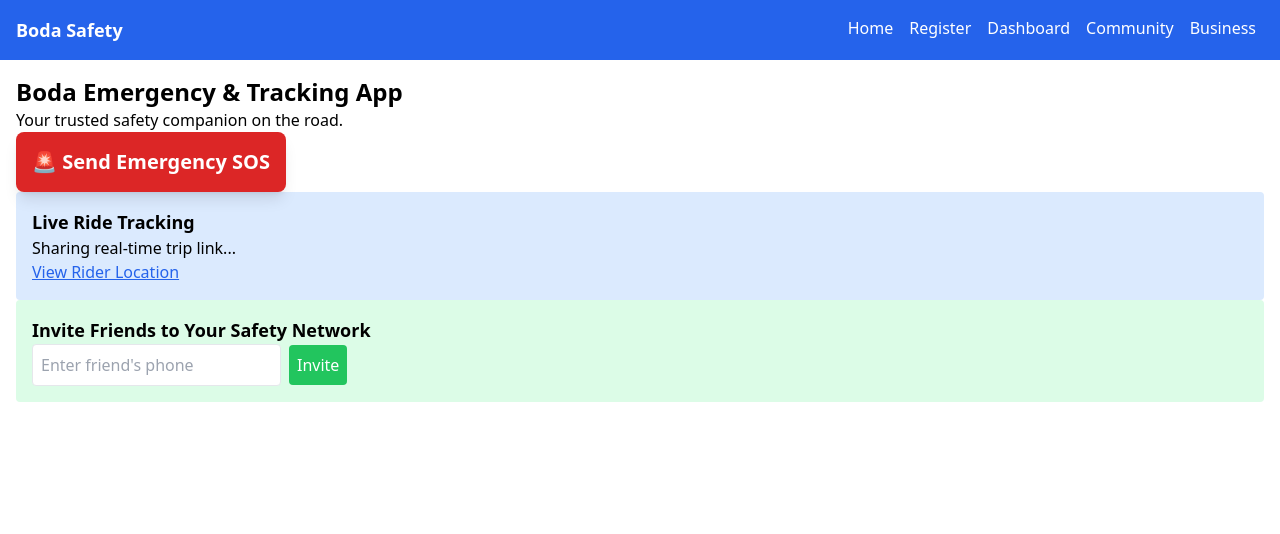
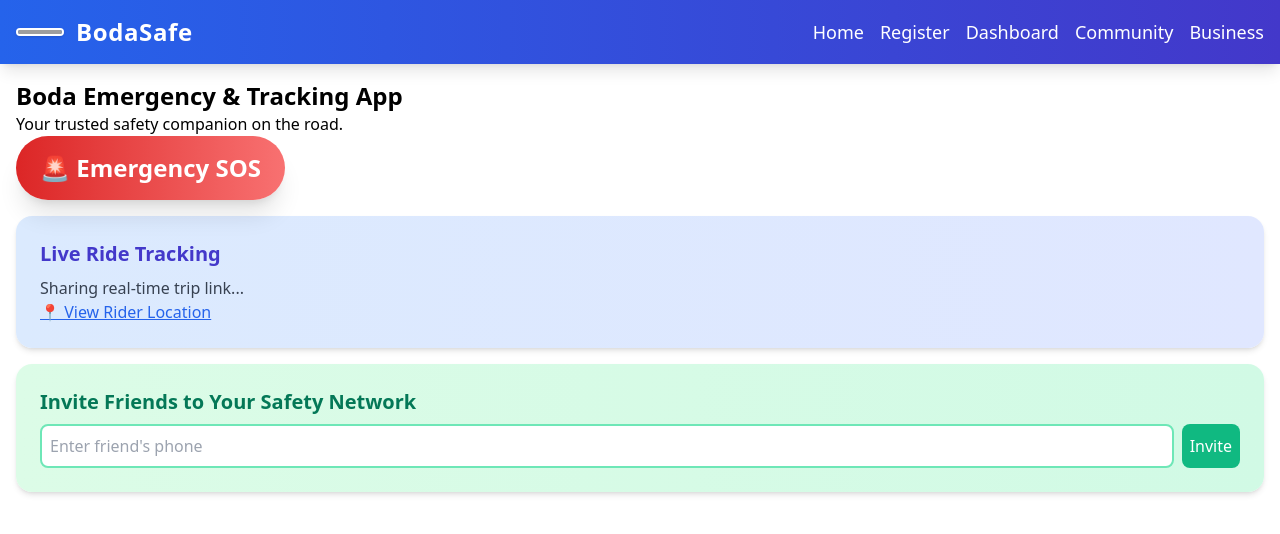
Before and after one commit to shonkojoseph/Recepee, a React (Vite) app in the folder boda-app/: page / in a window 1280 px wide. Shown: the top 534 px of the page. Built offline with nearby package versions, Linux system fonts and the light colour scheme; grey boxes are pictures that could not be loaded.

Commit message:
commiting changes on boda-app project

```diff
--- a/boda-app/package.json
+++ b/boda-app/package.json
@@ -8,6 +8,7 @@
     "preview": "vite preview"
   },
   "dependencies": {
+    "framer-motion": "^12.15.0",
     "react": "^18.2.0",
     "react-dom": "^18.2.0",
     "react-router-dom": "^6.30.1"
--- a/boda-app/src/App.jsx
+++ b/boda-app/src/App.jsx
@@ -5,6 +5,7 @@ import Register from './pages/Register';
 import Dashboard from './pages/Dashboard';
 import Community from './pages/Community';
 import Business from './pages/Business';
+
 
 export default function App() {
   return (
@@ -16,6 +17,8 @@ export default function App() {
         <Route path="/dashboard" element={<Dashboard />} />
         <Route path="/community" element={<Community />} />
         <Route path="/business" element={<Business />} />
+
+
       </Routes>
     </Router>
   );
--- a/boda-app/src/components/BodaCommunity.jsx
+++ b/boda-app/src/components/BodaCommunity.jsx
@@ -1,8 +1,39 @@
+// export default function BodaCommunity() {
+//   return (
+//     <div className="p-4 bg-yellow-100 rounded">
+//       <h2 className="font-bold text-lg">Boda Community Hub</h2>
+//       <p>View reports of unsafe zones and team up with other riders.</p>
+//     </div>
+//   );
+// }
+
+// export default function BodaCommunity() {
+//   return (
+//     <div className="p-6 bg-gradient-to-r from-yellow-100 to-orange-100 rounded-2xl shadow-md my-4">
+//       <h2 className="text-xl font-bold text-yellow-700 mb-2">Boda Community Hub</h2>
+//       <p className="text-gray-700">View and report unsafe zones, team up with riders for safer trips.</p>
+//     </div>
+//   );
+// }
 export default function BodaCommunity() {
   return (
-    <div className="p-4 bg-yellow-100 rounded">
-      <h2 className="font-bold text-lg">Boda Community Hub</h2>
-      <p>View reports of unsafe zones and team up with other riders.</p>
+    <div className="p-8 bg-gradient-to-tr from-yellow-50 via-orange-100 to-yellow-200 rounded-3xl shadow-xl my-8 flex flex-col md:flex-row items-center gap-8">
+      <img
+        src="https://images.unsplash.com/photo-1506744038136-46273834b3fb?auto=format&fit=facearea&w=400&q=80"
+        alt="Boda Community"
+        className="w-40 h-40 object-cover rounded-full border-4 border-yellow-300 shadow-lg"
+      />
+      <div>
+        <h2 className="text-2xl md:text-3xl font-extrabold text-yellow-700 mb-3 tracking-tight">
+          Boda Community Hub
+        </h2>
+        <p className="text-gray-700 text-lg mb-4">
+          View and report unsafe zones, team up with riders for safer trips.
+        </p>
+        <button className="px-6 py-2 bg-yellow-500 hover:bg-yellow-600 text-white font-semibold rounded-full shadow transition">
+          Join Community
+        </button>
+      </div>
     </div>
   );
 }
--- a/boda-app/src/components/BusinessBoost.jsx
+++ b/boda-app/src/components/BusinessBoost.jsx
@@ -1,8 +1,17 @@
+// export default function BusinessBoost() {
+//   return (
+//     <div className="p-4 bg-purple-100 rounded">
+//       <h2 className="font-bold text-lg">Business Boost</h2>
+//       <p>Share your digital business card and get customer reviews!</p>
+//     </div>
+//   );
+// }
+
 export default function BusinessBoost() {
   return (
-    <div className="p-4 bg-purple-100 rounded">
-      <h2 className="font-bold text-lg">Business Boost</h2>
-      <p>Share your digital business card and get customer reviews!</p>
+    <div className="p-6 bg-gradient-to-r from-purple-100 to-pink-100 rounded-2xl shadow-md my-4">
+      <h2 className="text-xl font-bold text-purple-700 mb-2">Business Boost</h2>
+      <p className="text-gray-700">Share digital business cards and build trust with customer reviews!</p>
     </div>
   );
 }
--- a/boda-app/src/components/EmergencyButton.jsx
+++ b/boda-app/src/components/EmergencyButton.jsx
@@ -1,3 +1,18 @@
+// export default function EmergencyButton() {
+//   const sendSOS = () => {
+//     alert("🚨 Emergency alert sent! Location: https://maps.google.com/?q=1.2921,36.8219");
+//   };
+
+//   return (
+//     <button
+//       onClick={sendSOS}
+//       className="bg-red-600 text-white p-4 rounded-lg text-xl font-bold shadow-lg"
+//     >
+//       🚨 Send Emergency SOS
+//     </button>
+//   );
+// }
+
 export default function EmergencyButton() {
   const sendSOS = () => {
     alert("🚨 Emergency alert sent! Location: https://maps.google.com/?q=1.2921,36.8219");
@@ -6,9 +21,9 @@ export default function EmergencyButton() {
   return (
     <button
       onClick={sendSOS}
-      className="bg-red-600 text-white p-4 rounded-lg text-xl font-bold shadow-lg"
+      className="bg-gradient-to-r from-red-600 to-red-400 hover:from-red-700 hover:to-red-500 text-white py-4 px-6 rounded-full text-2xl font-extrabold shadow-xl transition-transform hover:scale-105"
     >
-      🚨 Send Emergency SOS
+      🚨 Emergency SOS
     </button>
   );
 }
--- a/boda-app/src/components/Navbar.jsx
+++ b/boda-app/src/components/Navbar.jsx
@@ -1,16 +1,57 @@
+// import { Link } from 'react-router-dom';
+
+// export default function Navbar() {
+//   console.log('Navbar component rendered');
+//   return (
+//     <nav className="bg-blue-600 p-4 text-white flex justify-between">
+//       <h1 className="font-bold text-lg">Boda Safety</h1>
+//       <div>
+//         <Link to="/" className="px-2" onClick={() => console.log('Home link clicked')}>Home</Link>
+//         <Link to="/register" className="px-2" onClick={() => console.log('Register link clicked')}>Register</Link>
+//         <Link to="/dashboard" className="px-2" onClick={() => console.log('Dashboard link clicked')}>Dashboard</Link>
+//         <Link to="/community" className="px-2" onClick={() => console.log('Community link clicked')}>Community</Link>
+//         <Link to="/business" className="px-2" onClick={() => console.log('Business link clicked')}>Business</Link>
+//       </div>
+//     </nav>
+//   );
+// }
+
+// import { Link } from 'react-router-dom';
+
+// export default function Navbar() {
+//   return (
+//     <nav className="bg-gradient-to-r from-blue-600 to-indigo-700 shadow-lg p-4 text-white flex justify-between items-center">
+//       <h1 className="font-bold text-2xl tracking-wide">🚀 BodaSafe</h1>
+//       <div className="space-x-4 text-lg">
+//         <Link to="/" className="hover:underline">Home</Link>
+//         <Link to="/register" className="hover:underline">Register</Link>
+//         <Link to="/dashboard" className="hover:underline">Dashboard</Link>
+//         <Link to="/community" className="hover:underline">Community</Link>
+//         <Link to="/business" className="hover:underline">Business</Link>
+//       </div>
+//     </nav>
+//   );
+// }
+
 import { Link } from 'react-router-dom';
 
 export default function Navbar() {
-  console.log('Navbar component rendered');
   return (
-    <nav className="bg-blue-600 p-4 text-white flex justify-between">
-      <h1 className="font-bold text-lg">Boda Safety</h1>
-      <div>
-        <Link to="/" className="px-2" onClick={() => console.log('Home link clicked')}>Home</Link>
-        <Link to="/register" className="px-2" onClick={() => console.log('Register link clicked')}>Register</Link>
-        <Link to="/dashboard" className="px-2" onClick={() => console.log('Dashboard link clicked')}>Dashboard</Link>
-        <Link to="/community" className="px-2" onClick={() => console.log('Community link clicked')}>Community</Link>
-        <Link to="/business" className="px-2" onClick={() => console.log('Business link clicked')}>Business</Link>
+    <nav className="bg-gradient-to-r from-blue-600 to-indigo-700 shadow-lg p-4 text-white flex justify-between items-center font-inter">
+      <div className="flex items-center gap-3">
+        <img
+          src="https://cdn-icons-png.flaticon.com/512/684/684908.png"
+          alt="BodaSafe Logo"
+          className="w-12 h-2 rounded-full border-2 border-white shadow"
+        />
+        <h1 className="font-bold text-2xl tracking-wide">BodaSafe</h1>
+      </div>
+      <div className="space-x-4 text-lg">
+        <Link to="/" className="hover:underline">Home</Link>
+        <Link to="/register" className="hover:underline">Register</Link>
+        <Link to="/dashboard" className="hover:underline">Dashboard</Link>
+        <Link to="/community" className="hover:underline">Community</Link>
+        <Link to="/business" className="hover:underline">Business</Link>
       </div>
     </nav>
   );
--- a/boda-app/src/components/RideTracker.jsx
+++ b/boda-app/src/components/RideTracker.jsx
@@ -1,10 +1,22 @@
+// export default function RideTracker() {
+//   return (
+//     <div className="p-4 bg-blue-100 rounded">
+//       <h2 className="text-lg font-bold">Live Ride Tracking</h2>
+//       <p>Sharing real-time trip link...</p>
+//       <a href="https://maps.google.com/?q=1.2921,36.8219" target="_blank" className="text-blue-600 underline">
+//         View Rider Location
+//       </a>
+//     </div>
+//   );
+// }
+
 export default function RideTracker() {
   return (
-    <div className="p-4 bg-blue-100 rounded">
-      <h2 className="text-lg font-bold">Live Ride Tracking</h2>
-      <p>Sharing real-time trip link...</p>
-      <a href="https://maps.google.com/?q=1.2921,36.8219" target="_blank" className="text-blue-600 underline">
-        View Rider Location
+    <div className="p-6 bg-gradient-to-r from-blue-100 to-indigo-100 rounded-2xl shadow-md my-4">
+      <h2 className="text-xl font-bold text-indigo-700 mb-2">Live Ride Tracking</h2>
+      <p className="text-gray-700">Sharing real-time trip link...</p>
+      <a href="https://maps.google.com/?q=1.2921,36.8219" target="_blank" className="text-blue-600 underline hover:text-blue-800">
+        📍 View Rider Location
       </a>
     </div>
   );
--- a/boda-app/src/components/SafetyNetwork.jsx
+++ b/boda-app/src/components/SafetyNetwork.jsx
@@ -1,9 +1,21 @@
+// export default function SafetyNetwork() {
+//   return (
+//     <div className="p-4 bg-green-100 rounded">
+//       <h2 className="font-bold text-lg">Invite Friends to Your Safety Network</h2>
+//       <input type="text" placeholder="Enter friend's phone" className="border p-2 rounded" />
+//       <button className="bg-green-500 text-white p-2 rounded ml-2">Invite</button>
+//     </div>
+//   );
+// }
+
 export default function SafetyNetwork() {
   return (
-    <div className="p-4 bg-green-100 rounded">
-      <h2 className="font-bold text-lg">Invite Friends to Your Safety Network</h2>
-      <input type="text" placeholder="Enter friend's phone" className="border p-2 rounded" />
-      <button className="bg-green-500 text-white p-2 rounded ml-2">Invite</button>
+    <div className="p-6 bg-gradient-to-r from-green-100 to-emerald-100 rounded-2xl shadow-md my-4">
+      <h2 className="text-xl font-bold text-emerald-700 mb-2">Invite Friends to Your Safety Network</h2>
+      <div className="flex gap-2">
+        <input type="text" placeholder="Enter friend's phone" className="border-2 border-emerald-300 p-2 rounded-lg flex-1" />
+        <button className="bg-emerald-500 text-white p-2 rounded-lg hover:bg-emerald-600 transition-colors">Invite</button>
+      </div>
     </div>
   );
 }
```
Also changed, not shown: 1 other file (tests, documents, lock files or other folders).
